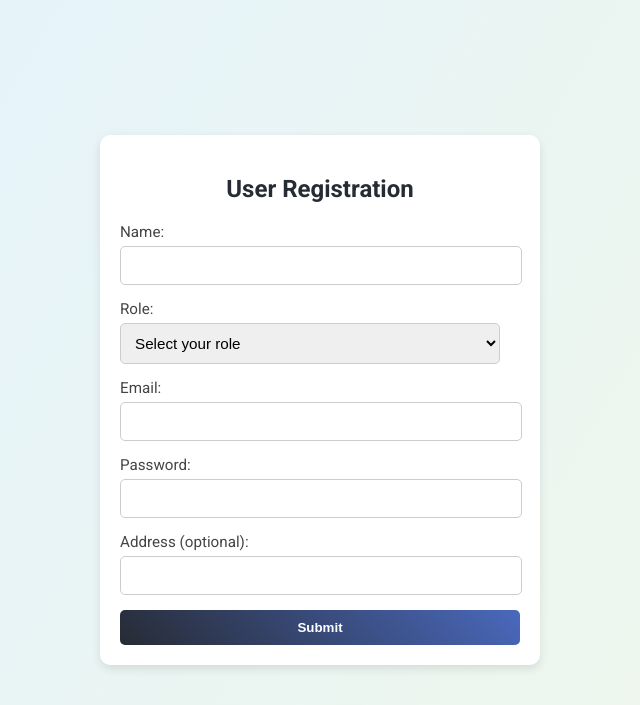
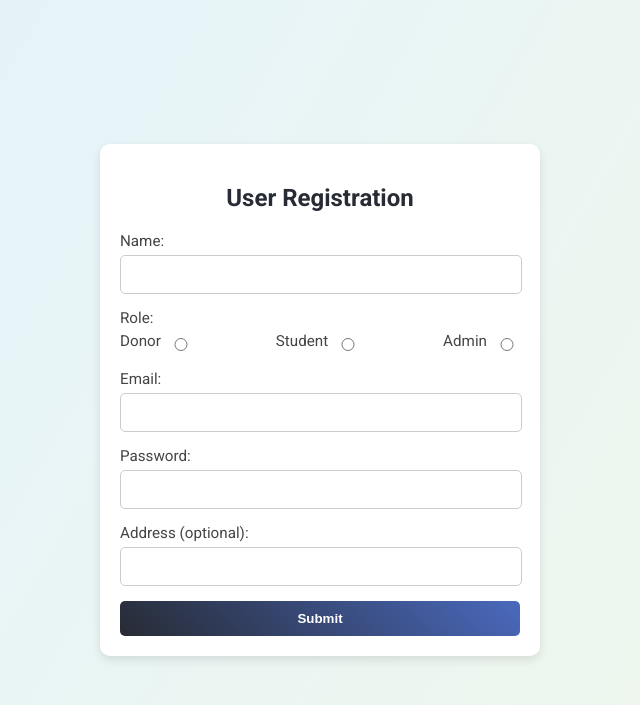
Before and after one commit to zhijiexia98/SV-Food-Bank-Registration, a Django app: page /profile/ in a window 1280 px wide. Shown: the top 705 px of the page, without its empty margins (320-960 px from the left). Run offline with Django 4.2, Linux system fonts and the light colour scheme.

Commit message:
fix register logic  to student table

```diff
--- a/myproject/models.py
+++ b/myproject/models.py
@@ -72,14 +72,15 @@ class Requests(models.Model):
 
 
 class Student(models.Model):
-    student_id = models.AutoField(primary_key=True)
+    user = models.OneToOneField('Users', on_delete=models.CASCADE, primary_key=True)
+    nuid = models.CharField(max_length=10)
     name = models.CharField(max_length=255)
     email = models.CharField(unique=True, max_length=255)
     point = models.IntegerField(blank=True, null=True)
 
     class Meta:
-        # managed = False
         db_table = 'student'
+        unique_together = (('user', 'nuid'),)
 
 
 class Users(models.Model):
--- a/myproject/templates/register.html
+++ b/myproject/templates/register.html
@@ -90,18 +90,36 @@
         margin-top: 10px;
         /* padding-top: 10px; */
       }
+
+      .role-selection {
+        display: flex;
+        align-items: center;
+        justify-content: space-between;
+
+      }
+
+      .role-option {
+        display: flex;
+        align-items: center;
+        gap: 5px; /* Adjust the gap as needed */
+      }
+
+      .form-group input[type="radio"] {
+        width: 20px;
+      }
     </style>
 
     <script>
       function initializeForm() {
-        const roleSelector = document.getElementById("role");
+        const roleRadios = document.querySelectorAll('input[name="role"]');
         const studentFields = document.getElementById("studentFields");
         const schoolEmailField = document.getElementById("schoolEmail");
         const emailForm = document.getElementById("emailForm");
         const emailField = document.getElementById("email");
 
-        roleSelector.addEventListener("change", () => {
-          const role = roleSelector.value;
+        roleRadios.forEach(radio => {
+            radio.addEventListener("change", () => {
+                const role = document.querySelector('input[name="role"]:checked').value;
 
                 if (role === "student") {
                     studentFields.style.display = "block";
@@ -119,23 +137,28 @@
                     document.getElementById("householdIncome").required = true;
                     document.getElementById("householdNumber").required = true;
 
+                    emailField.removeAttribute("required");
                     emailField.removeAttribute("pattern");
                     emailField.removeAttribute("title");
+                    emailField.setAttribute("name", "schoolEmail");
                 } else {
                     emailForm.style.display = "block";
                     studentFields.style.display = "none";
                     schoolEmailField.required = false;
 
+                    emailField.setAttribute("required", "true");
                     emailField.setAttribute(
                         "pattern",
                         "^[^@\\s]+@[^@\\s]+\\.[^@\\s]+$"
                     );
                     emailField.setAttribute("title", "Must be a valid email address.");
+                    emailField.setAttribute("name", "email");
 
                     document.getElementById("nuid").required = false;
                     document.getElementById("householdIncome").required = false;
                     document.getElementById("householdNumber").required = false;
                 }
+            });
         });
       }
 
@@ -189,12 +212,27 @@
         <!-- Role Selector -->
         <div class="form-group">
           <label for="role">Role:</label>
-          <select id="role" name="role" required>
+          <!-- <select id="role" name="role" required>
             <option value="">Select your role</option>
             <option value="donor">Donor</option>
             <option value="student">Student</option>
             <option value="admin">Admin</option>
-          </select>
+          </select> -->
+
+          <div class="role-selection">
+              <div class="role-option">
+                  <label for="roleDonor">Donor</label>
+                  <input type="radio" id="roleDonor" name="role" value="donor" required>
+              </div>
+              <div class="role-option">
+                  <label for="roleStudent">Student</label>
+                  <input type="radio" id="roleStudent" name="role" value="student" required>
+              </div>
+              <div class="role-option">
+                  <label for="roleAdmin">Admin</label>
+                  <input type="radio" id="roleAdmin" name="role" value="admin" required>
+              </div>
+          </div>
         </div>
 
         <!-- Email Field -->
--- a/myproject/views.py
+++ b/myproject/views.py
@@ -107,12 +107,13 @@ def student_info(request, uid):
     if request.method == 'GET':
         try:
             user = Users.objects.get(id=uid, role='student')
-            student = Student.objects.get(student_id=user.student_id)
+            student = Student.objects.get(user=user)
             return JsonResponse({
                 'name': student.name,
-                'studentId': student.student_id,
-                'points': student.point,
+                'nuid': student.nuid,
+                'point': student.point,
             })
+
         except Users.DoesNotExist:
             return JsonResponse({'error': 'Student not found'}, status=404)
     return JsonResponse({'error': 'Method not allowed'}, status=405)
@@ -170,15 +171,24 @@ def register(request):
                 'password': password,
                 'role': role,
                 'phone': phone,
-                'balance': 0 if role in ['donor', 'student'] else None,  # Balance for donors and students
+                'balance': 0 if role in ['donor', 'student'] else None,
                 'is_active': True,
                 'created_at': now(),
-                'point': 0,  # Default point value
-                'student_id': nuid if role == 'student' else None  # Assign NUID for students
+                'point': 100,
             }
 
             # Save user to database
             user = Users.objects.create(**user_data)
+
+            # If the role is student, create a Student record
+            if role == 'student':
+                Student.objects.create(
+                    user=user,
+                    nuid=nuid,
+                    name=name,
+                    email=email,
+                    point=0
+                )
 
             localhost = 'http://localhost:8000'
             redirect_url = localhost
@@ -237,7 +247,7 @@ def adminDashboard(request):
 
         # Get student points
         students = Users.objects.filter(role='student').values(
-            'username', 'point', 'student_id'
+            'name', 'point', 'nuid'
         )
 
         # Get distribution history
```
Also changed, not shown: myproject/templates/login.html (+7 -7 lines), myproject/templates/studentHome.html (+8 -3 lines). Lines whose indentation alone changed are shown as unchanged.
